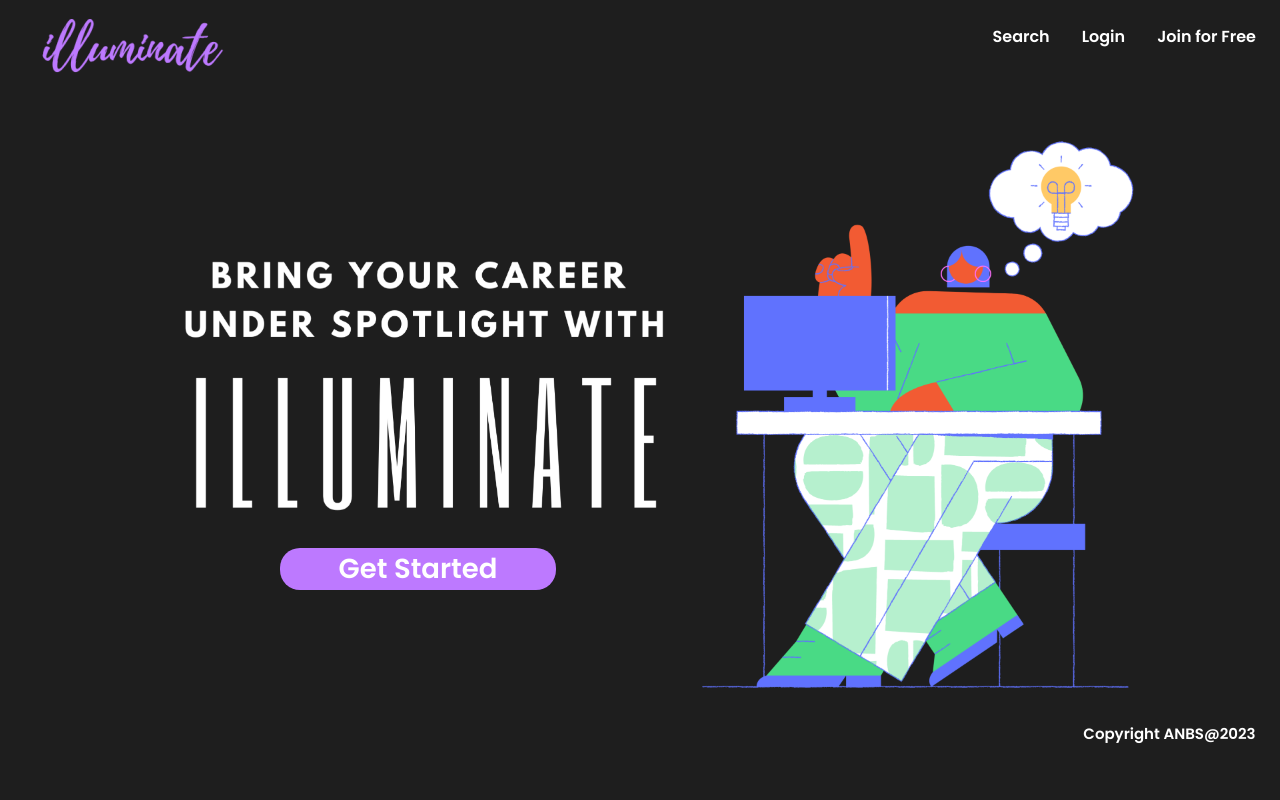
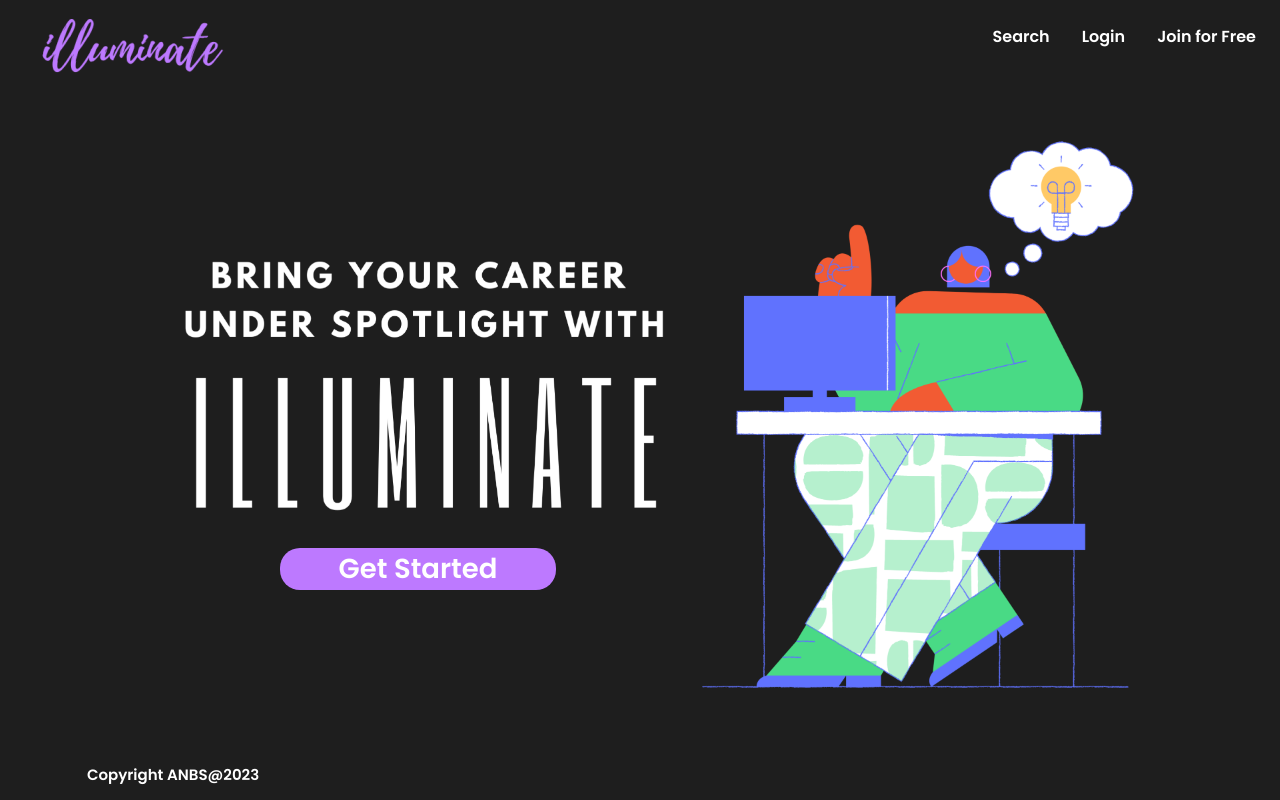
Before and after one commit to aditi977/Illuminate, a React (Create React App) app in the folder frontend/: page / in a window 1280 px wide. Built offline with nearby package versions, Linux system fonts and the light colour scheme.

Commit message:
fixed footer to bottom

```diff
--- a/frontend/src/components/Footer.css
+++ b/frontend/src/components/Footer.css
@@ -1,6 +1,9 @@
 footer {
     /* background: var(--secondary-background-color);*/
     background: var(--primary-color-dark);
+    position: fixed;
+    bottom: 0;
+    z-index: 99;
     display: flex;
     flex-direction: column;
     gap: 1em;
```
